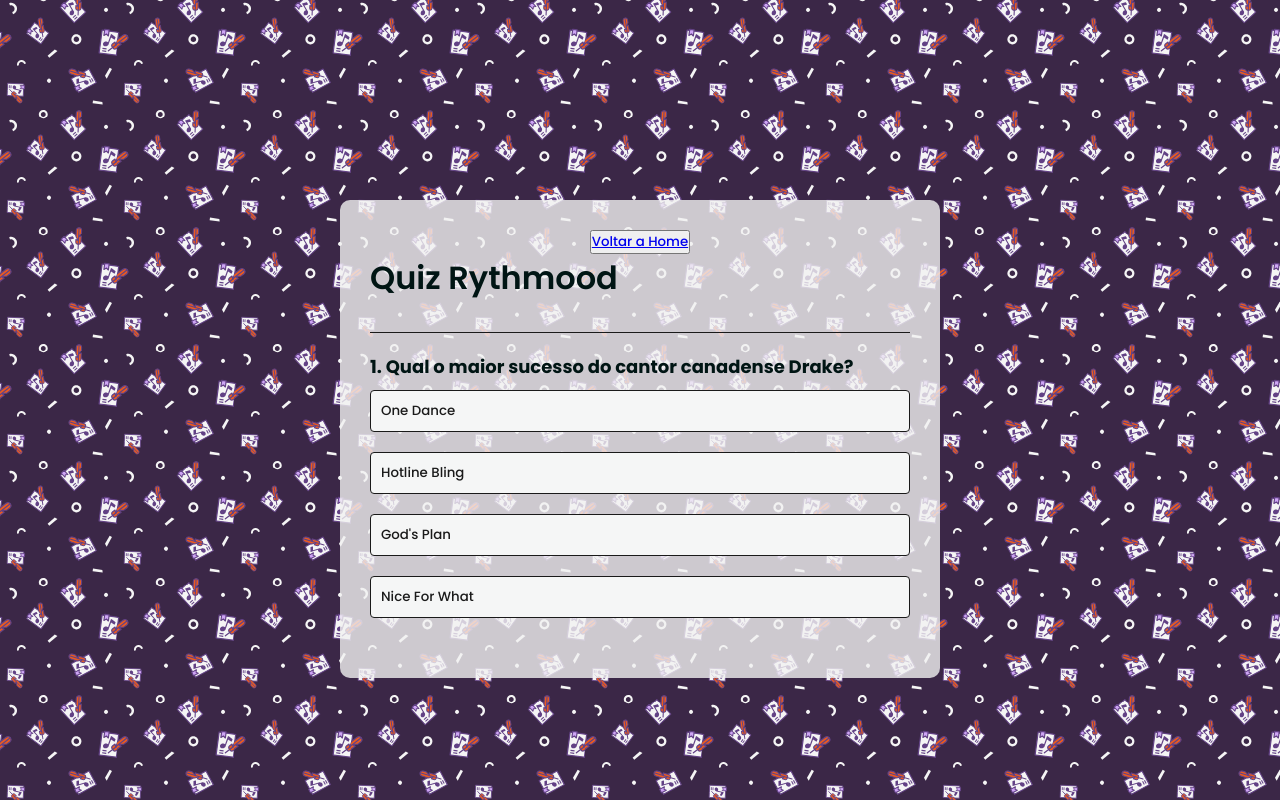
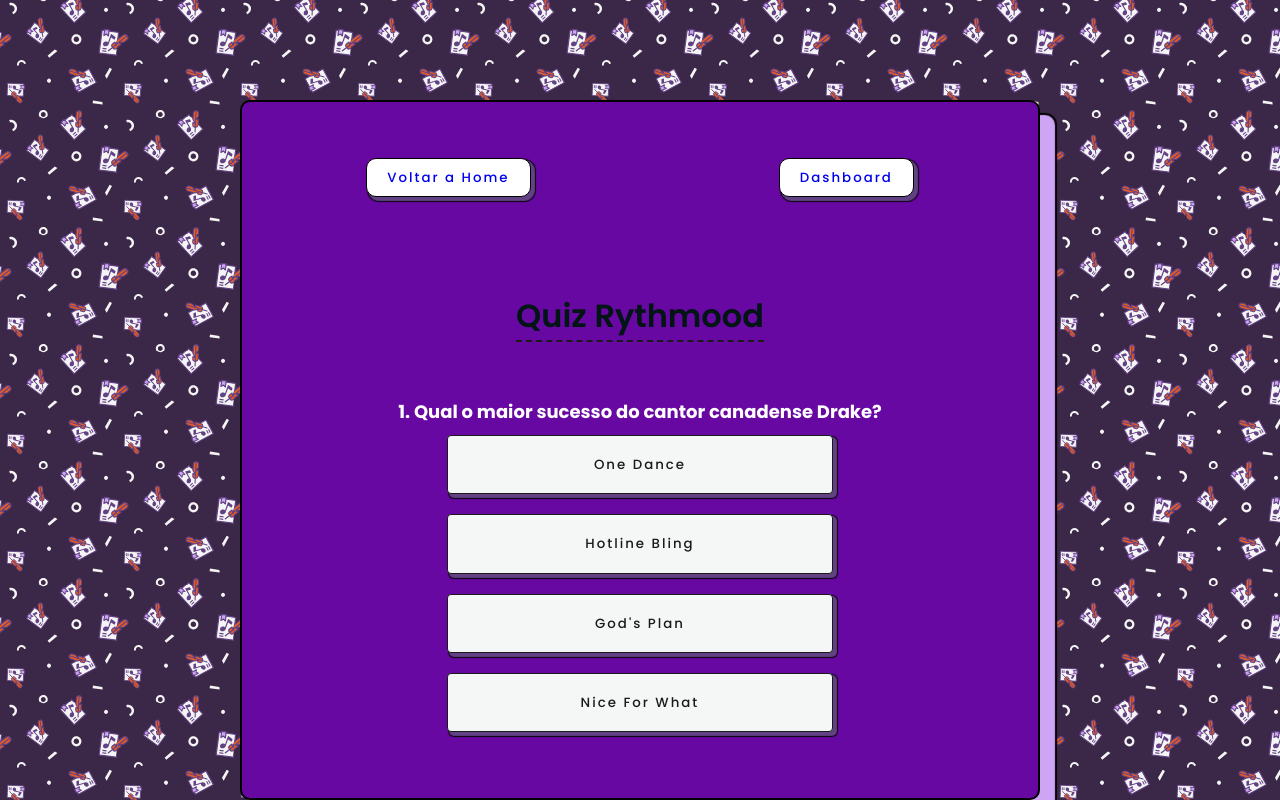
Before and after one commit to IgorMoura1/Rythmood-PRJ, a website: page Site API/site/public/game.html in a window 1280 px wide. Drawn offline with Linux system fonts and the light colour scheme.

Commit message:
Projeto finalizado

```diff
--- a/Site API/site/app.js
+++ b/Site API/site/app.js
@@ -17,7 +17,6 @@
 var gameRouter = require("./src/routes/game");
 var formularioRouter = require("./src/routes/formulario");
 var dashboardRouter = require("./src/routes/dashboard");
-var goDJrouter = require("./src/routes/goDJ")
 
 app.use(express.json());
 app.use(express.urlencoded({ extended: false }));
@@ -34,7 +33,6 @@
 app.use("/game", gameRouter);
 app.use("/formulario", formularioRouter);
 app.use("/dashboard", dashboardRouter);
-app.use("/goDJ", goDJRouter);
 
 app.listen(PORTA, function () {
     console.log(`Servidor do seu site já está rodando! Acesse o caminho a seguir para visualizar: http://localhost:${PORTA} \n
--- a/Site API/site/public/game.css
+++ b/Site API/site/public/game.css
@@ -11,37 +11,49 @@
 }
 
 .app {
-    background: rgba(242, 242, 242, 0.8);
-    width: 90%;
-    max-width: 600px;
-    margin: 200px auto 0;
+    background: #6808a3;
+    width: 900px;
+    max-width: 800px;
+    margin: 100px auto 0;
     border-radius: 10px;
-    padding: 30px;
+    border: 2px solid black;
     align-items: center;
+    box-shadow: 15px 15px 1px #cea5f5, 15px 15px 1px 2px black;
+    border-radius: 10px;
+    display: flex;
+    flex-direction: column;
+    justify-content: space-evenly;
+    height: 700px;
 }
+
 
 .app h1 {
     font-weight: 25px;
     color: #001514;
     font-weight: 600;
-    border-bottom: 1px solid #1a1a1a;
-    padding-bottom: 30px;
+    border-bottom: 2px dashed #1a1a1a;
+    font-family: 'poppins', sans-serif;
 }
 
 .quiz {
-    padding: 20px 0;
+    padding: 0;
+    align-items: center;
+    justify-content: center;
 }
 
 .quiz h2{
     font-size: 18px;
-    color: #001514;
+    color: #ffffff;
+    align-items: center;
+    display: flex;
+    justify-content: center;
 }
 
 .btn {
     background: #f5f6f6;
     color: #1a1a1a;
     font-weight: 500;
-    width: 100%;
+    width: 80%;
     border: 1px solid #1a1a1a;
     padding: 10px;
     margin: 10px 0;
@@ -49,11 +61,15 @@
     border-radius: 4px;
     cursor: pointer;
     transition: all 0.3s ease-in-out;
+    align-items: center;
+    display: flex;
+    justify-content: center;
 }
 
 .btn:hover:not([disabled]) {
     background: #1a1a1a;
     color: #f5f6f6;
+    width: 80%;
 }
 
 .btn:disabled {
@@ -73,9 +89,6 @@
     display: block;
 }
 
-.correct
-
-
 .text-quiz {
     display: flex;
     flex-direction: row;
@@ -88,3 +101,60 @@
     display: flex;
     justify-content: center;
 }
+
+button {
+    display: block;
+    margin: 0 auto;
+    line-height: 28pt;
+    padding: 0 20px;
+    background: #ffffff;
+    letter-spacing: 2px;
+    transition: 0.2s all ease-in-out;
+    outline: none;
+    border: 1px solid black;
+    box-shadow: 3px 3px 1px 1px #624185, 3px 3px 1px 2px black;
+    border-radius: 10px;
+}
+
+button:hover {
+    color: #f5f6f6;
+    background-color: #f75023;
+    transform: scale(1.1);
+}
+
+button a {
+    text-decoration: none;
+}
+
+.text-quiz {
+    display: flex;
+    justify-content: center;
+    align-items: center;
+    margin-top: 20px;
+    padding-top: 20px;
+}
+
+#answer-buttons button:hover {
+    transform: scale(1.06);
+}
+
+.quiz #answer-buttons {
+    display: flex;
+    flex-direction: column;
+    justify-content: center;
+    align-items: center;
+}
+
+.quiz h1 {
+    display: flex;
+    flex-direction: column;
+    justify-content: center;
+    align-items: center;
+}
+
+#question {
+    display: flex;
+    justify-content: center;
+    align-items: center;
+    width: 100%;
+}
--- a/Site API/site/public/game.html
+++ b/Site API/site/public/game.html
@@ -4,8 +4,9 @@
 <head>
     <meta charset="UTF-8">
     <meta name="viewport" content="width=device-width, initial-scale=1.0">
-    <title>Rythmood Quiz</title>
+    <title>Quiz Rythmood</title>
     <link rel="stylesheet" href="game.css">
+    <link rel="shortcut icon" type="imagex/png" href="site/assets/imgs/Logo Rythmood Icon.ico">
 </head>
 
 <body>
@@ -14,6 +15,9 @@
             <button>
                 <a href="index.html">Voltar a Home</a>
             </button>
+            <button>
+            <a href="dashboard.html">Dashboard</a>
+        </button>
         </div>
         <div class="text-quiz">
             <h1>Quiz Rythmood</h1>
@@ -58,16 +62,16 @@
             ]
         },
         {
-            question: "A música 'Like a Virgin' da Madonna, foi lançado em que ano?",
+            question: "A música 'Like a Virgin' é de qual cantora pop?",
             answers: [
-                { text: "1982", correct: false },
-                { text: "1989", correct: false },
-                { text: "1986", correct: false },
-                { text: "1984", correct: true },
+                { text: "Janet Jackson", correct: false },
+                { text: "Whitney Houston", correct: false },
+                { text: "Tina Turner", correct: false },
+                { text: "Madonna", correct: true },
             ]
         },
         {
-            question: "Incluindo a Introdução, de quem são as vozes da música 'Capitulo 4, Versículo 3' do grupo Racionais MC's?",
+            question: "De quem são vozes da música 'Capitulo 4, Versículo 3' do grupo Racionais MC's?",
             answers: [
                 { text: "Sade, Mano Brown, Edi Rock, e Ice Blue", correct: false },
                 { text: "Mano Brown, Primo Preto, Ice Blue e KL Jay", correct: false },
--- a/Site API/site/src/controllers/usuarioController.js
+++ b/Site API/site/src/controllers/usuarioController.js
@@ -26,10 +26,11 @@
                                 email: resultadoAutenticar[0].email
                             })
                     } else if (resultadoAutenticar.length == 0) {
-
-                        res.status(403).send("Email e/ou senha inválido(s)");
+                        res.status(403).send("Email e/ou senha inválido(s)")
+                        alert(`Email e/ou senha inválido(s)`);
                     } else {
                         res.status(403).send("Mais de um usuário com o mesmo login e senha!");
+                        alert(`Mais de um usuário com o mesmo login e senha!`);
                     }
                 }
             ).catch(
```
Also changed, not shown: Site API/site/public/cadastro.html (+15 -17 lines), Site API/site/public/css/goDJ.css (+6 -3 lines), Site API/site/public/dashboard.html (+1 -0 lines), Site API/site/public/formulario.html (+1 -1 lines), Site API/site/public/goDJ.html (+5 -1 lines), Site API/site/public/login.html (+3 -0 lines), Site API/site/public/sobremim.html (+4 -3 lines).
